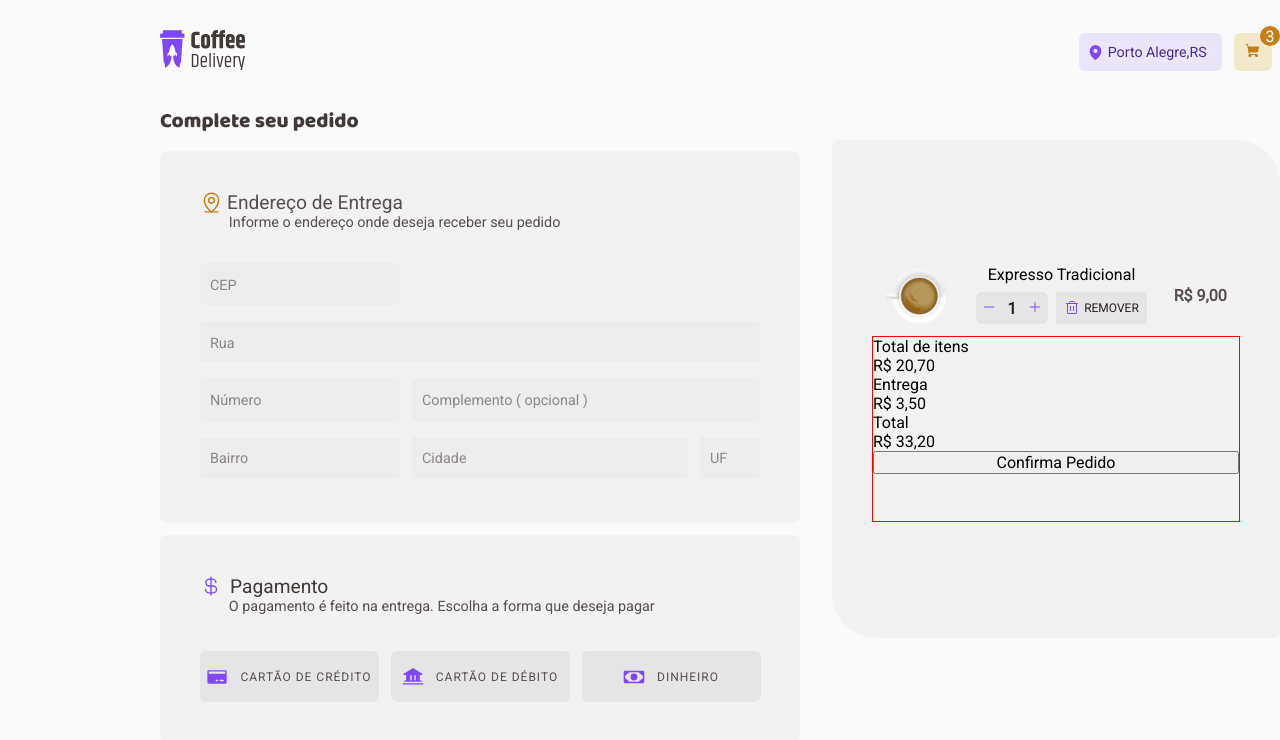
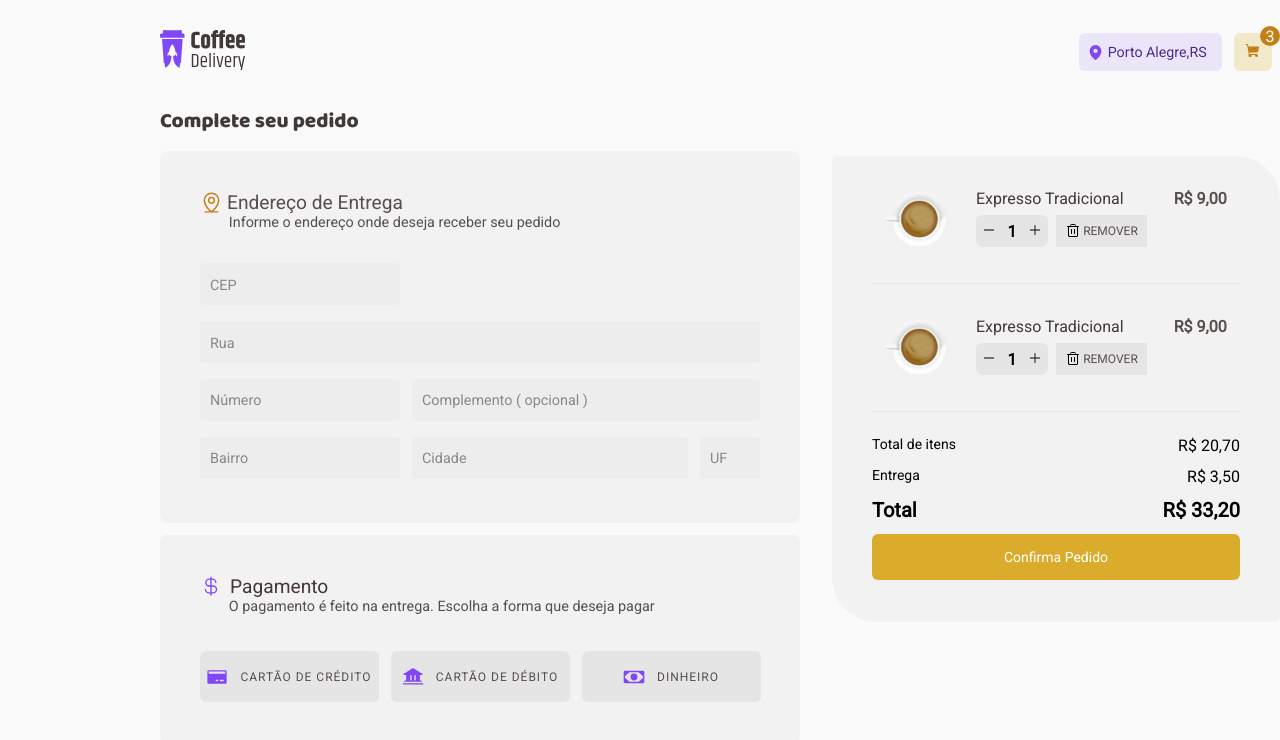
Before and after one commit to GaloManco/caffeDelivery, a React (Vite) app: page /cadastrodopedido in a window 1280 px wide. Shown: the top 740 px of the page. Built offline with nearby package versions, Linux system fonts and the light colour scheme.

Commit message:
Pagina cadatro do pedido finalizado

```diff
--- a/src/components/header/components/boxIcons/style.ts
+++ b/src/components/header/components/boxIcons/style.ts
@@ -26,6 +26,7 @@ export const StyleShoppeCard = styled.div<StatusProps>`
   align-items: center;
   justify-content: center;
   border-radius: 6px;
+  cursor: pointer;
 
   /* background: ${(props) => props.theme.yellow_light}; */
   background: ${(props) => props.theme[COR_DE_FUNDO[props.corDofundo]]};
@@ -33,9 +34,9 @@ export const StyleShoppeCard = styled.div<StatusProps>`
   &:hover {
     background: ${(props) =>
       props.theme[COR_DE_FUNDO_HOVER[props.corDeFundoHover]]};
-    & svg:hover {
-      color: ${(props) => props.theme[COR_DOS_ICONS[props.corDeIconsHover]]};
-    }
+  }
+  &:hover svg {
+    color: ${(props) => props.theme[COR_DOS_ICONS[props.corDeIconsHover]]};
   }
 
   width: 2.37rem;
--- /dev/null
+++ b/src/pages/cadastroDopedido/Components/confirmaPedido/components/listadecafe/index.tsx
@@ -0,0 +1,58 @@
+import { Minus, Plus, Trash } from 'phosphor-react'
+import Coffee01 from '../../../../../../assets/Coffee01.svg'
+import { StyleConteinerUL, StyleValorTotal } from './styles'
+
+export function ListaDeCafe() {
+  return (
+    <StyleConteinerUL>
+      <li>
+        <img src={Coffee01} />
+        <div>
+          <h5>Expresso Tradicional</h5>
+          <div>
+            <strong>
+              <button>
+                <Minus size={14} weight="fill" />
+              </button>
+              <p>1</p>
+              <button>
+                <Plus size={14} weight="fill" />
+              </button>
+            </strong>
+            <span>
+              <button>
+                <Trash size={16} />
+                <p>REMOVER</p>
+              </button>
+            </span>
+          </div>
+        </div>
+        <StyleValorTotal>R$ 9,00</StyleValorTotal>
+      </li>
+      <li>
+        <img src={Coffee01} />
+        <div>
+          <h5>Expresso Tradicional</h5>
+          <div>
+            <strong>
+              <button>
+                <Minus size={14} weight="fill" />
+              </button>
+              <p>1</p>
+              <button>
+                <Plus size={14} weight="fill" />
+              </button>
+            </strong>
+            <span>
+              <button>
+                <Trash size={16} />
+                <p>REMOVER</p>
+              </button>
+            </span>
+          </div>
+        </div>
+        <StyleValorTotal>R$ 9,00</StyleValorTotal>
+      </li>
+    </StyleConteinerUL>
+  )
+}
--- /dev/null
+++ b/src/pages/cadastroDopedido/Components/confirmaPedido/components/listadecafe/styles.ts
@@ -0,0 +1,98 @@
+import styled from 'styled-components'
+
+export const StyleConteinerUL = styled.ul`
+  list-style: none;
+  display: flex;
+  flex-direction: column;
+  overflow: auto;
+
+  li {
+    /* border: 1px solid blue; */
+    display: flex;
+    align-items: center;
+    justify-content: space-around;
+
+    width: 23rem;
+    min-height: 8rem;
+    border-bottom: 1px solid ${(props) => props.theme.base_button};
+
+    img {
+      width: 4rem;
+      height: 4rem;
+    }
+    div {
+      display: flex;
+      flex-direction: column;
+      width: 10.6875rem;
+      height: 3.8125rem;
+      gap: 0.3125rem;
+
+      h5 {
+        font-size: 1rem;
+        color: ${(props) => props.theme.base_subtitle};
+        font-weight: lighter;
+      }
+      & > div {
+        display: flex;
+
+        align-items: center;
+        flex-direction: row;
+        justify-content: space-between;
+        strong {
+          display: flex;
+          align-items: center;
+          justify-content: space-around;
+          border-radius: 6px;
+          background: ${(props) => props.theme.base_button};
+          width: 4.5rem;
+          height: 2rem;
+
+          button {
+            border: none;
+            background: none;
+            cursor: pointer;
+          }
+          &:hover svg {
+            color: ${(props) => props.theme.purple};
+          }
+        }
+        span {
+          background: ${(props) => props.theme.base_button};
+          button {
+            cursor: pointer;
+            width: 5.6875rem;
+            height: 2rem;
+            display: flex;
+            align-items: center;
+            justify-content: center;
+            border: none;
+            background: none;
+            svg {
+              margin-right: 2px;
+            }
+            &:hover svg {
+              color: ${(props) => props.theme.purple};
+            }
+            p {
+              font-size: 0.75rem;
+              font-family: 'Roboto';
+              color: ${(props) => props.theme.base_text};
+            }
+            &:hover p {
+              color: ${(props) => props.theme.purple};
+            }
+          }
+        }
+      }
+    }
+  }
+`
+
+export const StyleValorTotal = styled.p`
+  /* border: 1px solid red; */
+  font-size: 1rem;
+  color: ${(props) => props.theme.base_text};
+  font-family: 'Roboto';
+  font-weight: bold;
+  height: 3.8125rem;
+`
--- a/src/pages/cadastroDopedido/Components/confirmaPedido/components/listadevalores/index.tsx
+++ b/src/pages/cadastroDopedido/Components/confirmaPedido/components/listadevalores/index.tsx
@@ -1,21 +1,25 @@
-import { StyleConteinerListaDeValores } from './styles'
+import {
+  StyleButtonConfirmaPedido,
+  StyleConteinerListaDeValores,
+  StyleConteinerTotalDoValor,
+} from './styles'
 
 export function ListaDevalores() {
   return (
     <StyleConteinerListaDeValores>
       <div>
         <p>Total de itens</p>
-        <p>R$ 20,70</p>
+        <span>R$ 20,70</span>
       </div>
       <div>
         <p>Entrega</p>
-        <p>R$ 3,50</p>
+        <span>R$ 3,50</span>
       </div>
-      <div>
+      <StyleConteinerTotalDoValor>
         <p>Total</p>
-        <p>R$ 33,20</p>
-      </div>
-      <button>Confirma Pedido</button>
+        <span>R$ 33,20</span>
+      </StyleConteinerTotalDoValor>
+      <StyleButtonConfirmaPedido>Confirma Pedido</StyleButtonConfirmaPedido>
     </StyleConteinerListaDeValores>
   )
 }
--- a/src/pages/cadastroDopedido/Components/confirmaPedido/components/listadevalores/styles.ts
+++ b/src/pages/cadastroDopedido/Components/confirmaPedido/components/listadevalores/styles.ts
@@ -1,11 +1,53 @@
 import styled from 'styled-components'
 
 export const StyleConteinerListaDeValores = styled.div`
-  border: 1px solid red;
+  /* border: 1px solid red; */
 
   width: 23rem;
   height: 11.625rem;
 
   display: flex;
   flex-direction: column;
+  gap: 0.75rem;
+  margin-top: 1.5rem;
+
+  div {
+    display: flex;
+    justify-content: space-between;
+    & p {
+      font-size: 0.875rem;
+      font-family: 'Roboto';
+    }
+    & span {
+      font-size: 1rem;
+      font-family: 'Roboto';
+    }
+  }
 `
+export const StyleConteinerTotalDoValor = styled.div`
+  & p {
+    font-size: 1.25rem !important;
+    font-family: 'Roboto';
+    font-weight: bold;
+  }
+  & span {
+    font-size: 1.25rem !important;
+    font-family: 'Roboto';
+    font-weight: bold;
+  }
+`
+
+export const StyleButtonConfirmaPedido = styled.button`
+  width: 23rem;
+  height: 2.875rem;
+  border: none;
+  background: ${(props) => props.theme.yellow};
+  border-radius: 6px;
+  color: ${(props) => props.theme.white};
+  font-size: 0.875rem;
+  font-size: 'Reboto';
+  cursor: pointer;
+  &:hover {
+    background: ${(props) => props.theme.yellow_dark};
+  }
+`
--- a/src/pages/cadastroDopedido/Components/confirmaPedido/index.tsx
+++ b/src/pages/cadastroDopedido/Components/confirmaPedido/index.tsx
@@ -1,48 +1,13 @@
-import { Minus, Plus, Trash } from 'phosphor-react'
-import {
-  StyleConfirmaPedido,
-  StyleListaDeCaffeSelecionados,
-  StyleListaDeProdutosComprados,
-  StyleValorDoProduto,
-} from './style'
-import Coffee01 from '../../../../assets/Coffee01.svg'
+import { StyleConfirmaPedido } from './style'
+
 import { ListaDevalores } from './components/listadevalores'
+import { ListaDeCafe } from './components/listadecafe'
 
 export function ConfirmaPedido() {
   return (
     <StyleConfirmaPedido>
-      <div>
-        <ul>
-          <StyleListaDeProdutosComprados>
-            <StyleListaDeCaffeSelecionados>
-              <img src={Coffee01} />
-              <div>
-                <header>Expresso Tradicional</header>
-                <footer>
-                  <strong>
-                    <button>
-                      <Minus size={14} weight="fill" />
-                    </button>
-                    <p>1</p>
-                    <button>
-                      <Plus size={14} weight="fill" />
-                    </button>
-                  </strong>
-                  <span>
-                    <button>
-                      <Trash size={16} />
-                      <p>REMOVER</p>
-                    </button>
-                  </span>
-                </footer>
-              </div>
-              <StyleValorDoProduto>R$ 9,00</StyleValorDoProduto>
-            </StyleListaDeCaffeSelecionados>
-          </StyleListaDeProdutosComprados>
-        </ul>
-      </div>
+      <ListaDeCafe />
       <ListaDevalores />
-
     </StyleConfirmaPedido>
   )
 }
--- a/src/pages/cadastroDopedido/Components/confirmaPedido/style.ts
+++ b/src/pages/cadastroDopedido/Components/confirmaPedido/style.ts
@@ -2,7 +2,8 @@ import styled from 'styled-components'
 
 export const StyleConfirmaPedido = styled.section`
   width: 28rem;
-  height: 31.12rem;
+  max-height: 31.12rem;
+
   background: ${(props) => props.theme.base_card};
   border-radius: 6px 44px 6px 44px;
 
```
